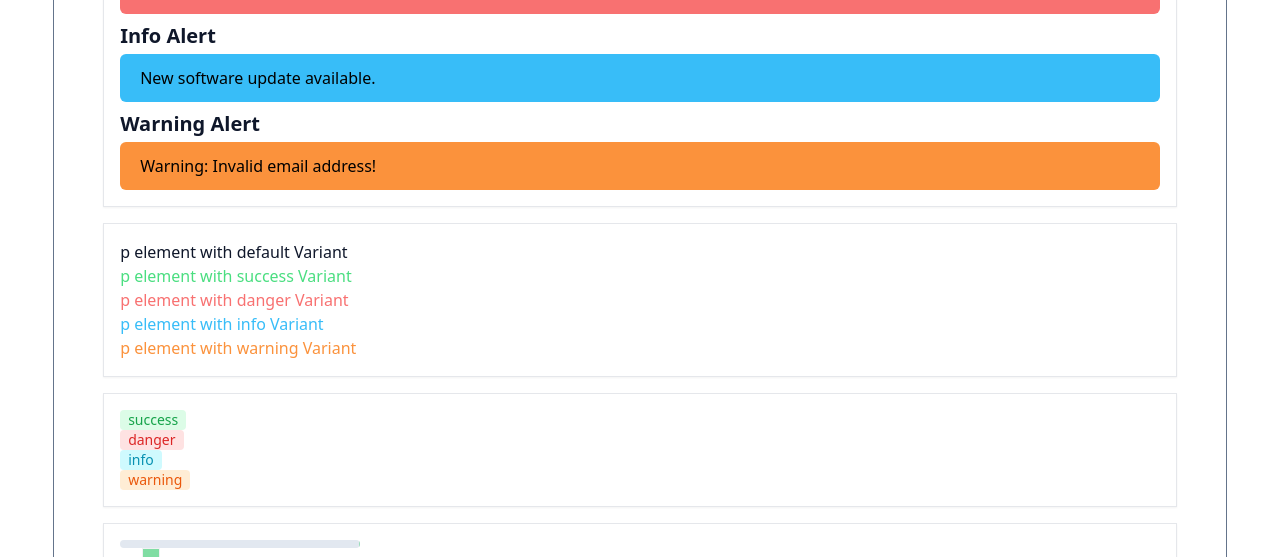
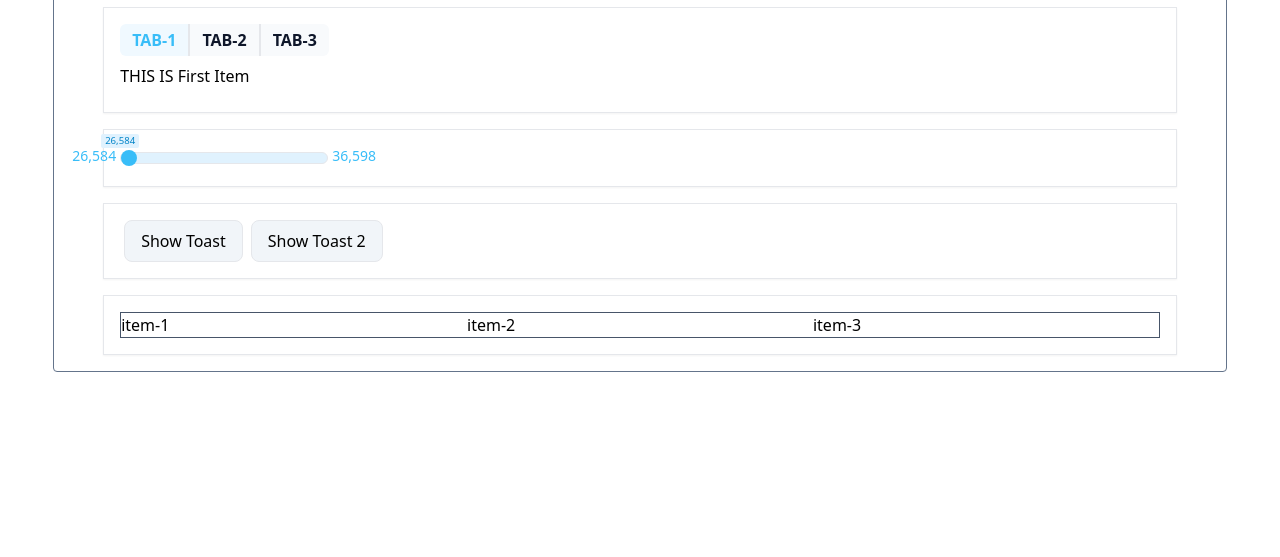
Before and after one commit to FarNys/Type-TestTools, a React (Create React App) app: page /component/button in a window 1280 px wide. Shown: the part 800-1357 px from the top of the page. After the commit the page ends 1180 px from the top, so only its background shows below. Built offline with nearby package versions, Linux system fonts and the light colour scheme.

Commit message:
+add mini fontsize to tailwind +click on item in DropdownMulti wont close the selection box +change cyan->sky in Badge +add min && max && value to RangeSlider

```diff
--- a/src/Components/Actions/DropdownMulti.tsx
+++ b/src/Components/Actions/DropdownMulti.tsx
@@ -86,9 +86,9 @@ const DropdownMulti = ({
   }, []);
   useEffect(() => {
     if (showItems) {
-      window.addEventListener("click", clickOutside);
+      window.addEventListener("mousedown", clickOutside);
     }
-    return () => window.removeEventListener("click", clickOutside);
+    return () => window.removeEventListener("mousedown", clickOutside);
   }, [showItems, clickOutside]);
 
   return (
@@ -123,7 +123,7 @@ const DropdownMulti = ({
       </div>
       {selectCoordinate && (
         <div
-          className="absolute max-h-44 overflow-y-scroll left-0 w-full flex flex-col shadow-md z-50"
+          className="absolute max-h-44 overflow-y-auto left-0 w-full flex flex-col shadow-md z-50"
           style={{ top: selectCoordinate.height }}
         >
           {showItems &&
--- a/src/Components/DataDisplay/Badge.tsx
+++ b/src/Components/DataDisplay/Badge.tsx
@@ -39,7 +39,7 @@ const findVariant = ({ className, variant, text, ...rest }: BadgeType) => {
     info: (
       <div
         {...rest}
-        className={`w-fit flex text-sm bg-cyan-100 rounded text-cyan-600 px-2  ${className}`}
+        className={`w-fit flex text-sm bg-sky-100 rounded text-sky-600 px-2  ${className}`}
       >
         {text}
       </div>
--- /dev/null
+++ b/src/Components/DataDisplay/Carousel.tsx
@@ -0,0 +1,32 @@
+import React from "react";
+
+const Carousel = () => {
+  return (
+    <div className="w-full border border-slate-600 relative">
+      <div className="flex">
+        {data.map((el, index) => (
+          <div
+            className="w-full relative left-0"
+            key={`carousel-item-${index}`}
+          >
+            {el.component}
+          </div>
+        ))}
+      </div>
+    </div>
+  );
+};
+
+export default Carousel;
+
+const data = [
+  {
+    component: "item-1",
+  },
+  {
+    component: "item-2",
+  },
+  {
+    component: "item-3",
+  },
+];
--- a/src/Components/DataInput/RangeSlider.tsx
+++ b/src/Components/DataInput/RangeSlider.tsx
@@ -1,4 +1,5 @@
-import React from "react";
+import React, { useState } from "react";
+import Typography from "../Typo/Typography";
 
 interface RangeSliderType {
   initialValue?: number;
@@ -16,21 +17,60 @@ const RangeSlider = ({
   selectedValue,
   ...rest
 }: RangeSliderType) => {
+  const [finalValue, setfinalValue] = useState<number>(
+    initialValue || minValue
+  );
+  const [sliderCoordinate, setsliderCoordinate] = useState({
+    width: 131,
+    left: 0,
+  });
   const mouseUpHandler = (e: any) => {
     selectedValue(e.target.value);
   };
+  const changeRangeHandler = (e: any) => {
+    const coordinate = e.target.getBoundingClientRect();
+    setsliderCoordinate({
+      width: coordinate.width,
+      left:
+        ((e.target.value - minValue) * coordinate.width) /
+        (maxValue - minValue),
+    });
+
+    setfinalValue(+e.target.value);
+  };
 
   return (
-    <div className="w-full relative">
+    <div className=" w-52 relative " {...rest}>
       <input
         type="range"
         min={minValue}
         max={maxValue}
-        defaultValue={initialValue || minValue}
+        defaultValue={initialValue || (maxValue - minValue) / 2}
+        onChange={changeRangeHandler}
         // value={rangeValue}
-        className="appearance-none w-full max-w-max h-3 border rounded-md duration-200 bg-sky-100  cursor-pointer"
+        className="appearance-none w-full h-3 border rounded-md duration-200 bg-sky-100  cursor-pointer outline-none"
         onMouseUp={mouseUpHandler}
       />
+      <Typography
+        className="absolute right-full px-1 top-0 text-mini "
+        variant="small"
+        colorVariant="info"
+      >
+        {minValue.toLocaleString()}
+      </Typography>
+      <span
+        className="absolute -top-3 text-mini px-1 bg-sky-100 rounded-sm text-sky-600 -translate-x-1/2"
+        style={{ left: sliderCoordinate.left + "px" }}
+      >
+        {finalValue.toLocaleString()}
+      </span>
+      <Typography
+        className="absolute left-full px-1 top-0 text-mini "
+        variant="small"
+        colorVariant="info"
+      >
+        {maxValue.toLocaleString()}
+      </Typography>
     </div>
   );
 };
--- a/src/Pages/Components/ComponentPage.tsx
+++ b/src/Pages/Components/ComponentPage.tsx
@@ -21,6 +21,7 @@ import Checkbox from "../../Components/DataInput/Checkbox";
 import Tabs from "../../Components/Navigate/Tabs";
 import RangeSlider from "../../Components/DataInput/RangeSlider";
 import Toast from "../../Components/DataDisplay/Toast";
+import Carousel from "../../Components/DataDisplay/Carousel";
 
 const ComponentPage = () => {
   const [count, setcount] = useState<number>(0);
@@ -63,7 +64,7 @@ const ComponentPage = () => {
 
   return (
     <Container>
-      <Card>
+      {/* <Card>
         <Button
           title="Add +1"
           data-testid="increment"
@@ -183,7 +184,7 @@ const ComponentPage = () => {
             imageUrl="https://www.immune-image.eu/wp-content/uploads/2020/01/publications-immune-image.jpg"
           />
         </div>
-      </Card>
+      </Card> */}
       <Card>
         <Accordion data={accordionData} />
       </Card>
@@ -222,8 +223,8 @@ const ComponentPage = () => {
       </Card>
       <Card>
         <RangeSlider
-          minValue={100}
-          maxValue={300}
+          minValue={26584}
+          maxValue={36598}
           selectedValue={selectedValueHandler}
         />
       </Card>
@@ -238,6 +239,9 @@ const ComponentPage = () => {
         >
           Show Toast 2
         </Button>
+      </Card>
+      <Card>
+        <Carousel />
       </Card>
 
       <Toast
--- a/tailwind.config.js
+++ b/tailwind.config.js
@@ -17,6 +17,7 @@ module.exports = {
       },
       fontSize: {
         ex: "1rem",
+        mini: "0.6rem",
       },
       keyframes: {
         getfill: {
```
